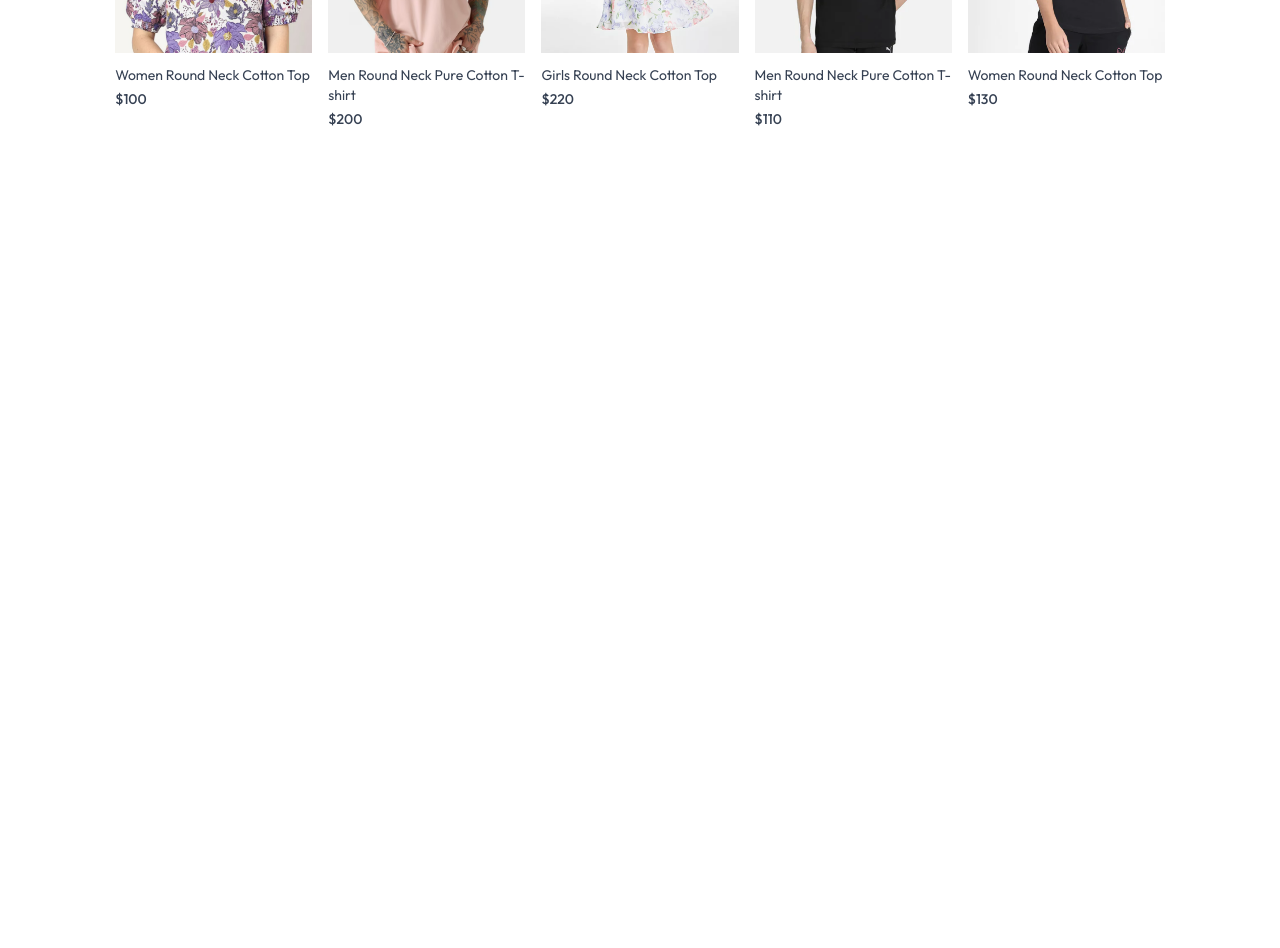
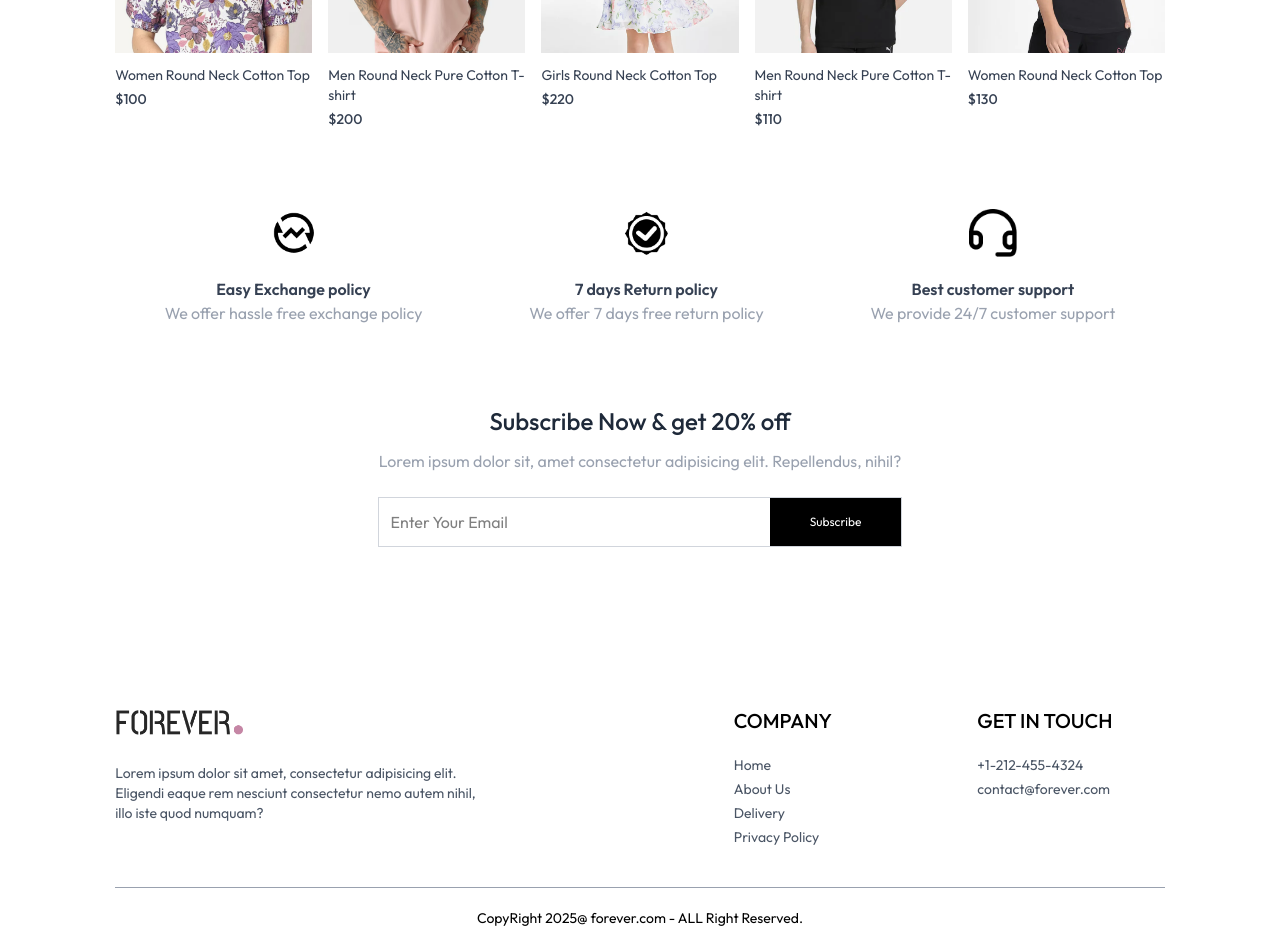
Before and after one commit to Samriddhadewan/ECOMMERCE-app, a React (Vite) app in the folder frontend/: page / in a window 1280 px wide. Shown: the part 1660-2608 px from the top of the page. Before the commit the page ends 1789 px from the top, so only its background shows below. Built offline with nearby package versions, Linux system fonts and the light colour scheme.

Commit message:
footer section also completed

```diff
--- a/frontend/src/App.jsx
+++ b/frontend/src/App.jsx
@@ -10,6 +10,7 @@
 import PlaceOrder from "./pages/PlaceOrder";
 import Orders from "./pages/Orders";
 import Navbar from "./components/Navbar";
+import Footer from "./components/Footer";
 
 
 
@@ -29,6 +30,7 @@
         <Route path="/place-order" element={<PlaceOrder></PlaceOrder>}/>
         <Route path="/orders" element={<Orders></Orders>}/>
       </Routes>
+      <Footer />
     </div>
   );
 };
--- /dev/null
+++ b/frontend/src/components/Footer.jsx
@@ -0,0 +1,39 @@
+import React from 'react'
+import { assets } from '../assets/assets'
+
+const Footer = () => {
+  return (
+<div>
+<div className='flex flex-col sm:grid grid-cols-[3fr_1fr_1fr] gap-14 my-10 mt-40 text-sm'>
+        <div>
+            <img src={assets.logo} className='mb-5 w-32' alt="" />
+            <p className='w-full md:w-2/3 text-gray-600'>
+                Lorem ipsum dolor sit amet, consectetur adipisicing elit. Eligendi eaque rem nesciunt consectetur nemo autem nihil, illo iste quod numquam?
+            </p>
+        </div>
+        <div>
+            <p className='text-xl font-medium mb-5'>COMPANY</p>
+            <ul className='flex flex-col gap-1 text-gray-600'>
+                <li>Home</li>
+                <li>About Us</li>
+                <li>Delivery</li>
+                <li>Privacy Policy</li>
+            </ul>
+        </div>
+        <div>
+            <p className='text-xl font-medium mb-5'>GET IN TOUCH</p>
+            <ul className='flex flex-col gap-1 text-gray-600'>
+                <li>+1-212-455-4324</li>
+                <li>contact@forever.com</li>
+            </ul>
+        </div>
+    </div>
+        <div>
+            <hr className='text-gray-400' />
+            <p className='py-5 text-sm text-center'>CopyRight 2025@ forever.com - ALL Right Reserved. </p>
+        </div>
+</div>
+  )
+}
+
+export default Footer
--- /dev/null
+++ b/frontend/src/components/NewsLetter.jsx
@@ -0,0 +1,25 @@
+import React from 'react'
+
+const NewsLetter = () => {
+    const onSubmitHandler = (event)=>{
+        event.preventDefault();
+    }
+
+
+
+
+  return (
+    <div className='text-center'>
+        <p className='text-2xl font-medium text-gray-800'>Subscribe Now & get 20% off</p>
+        <p className='text-gray-400 mt-3'>
+            Lorem ipsum dolor sit, amet consectetur adipisicing elit. Repellendus, nihil?
+        </p>
+        <form onSubmit={onSubmitHandler} className='w-full sm:w-1/2 flex items-center gap-3 mx-auto my-6 border border-gray-300 pl-3'>
+            <input className='w-full sm:flex-1 outline-none' type="email" placeholder='Enter Your Email' required />
+            <button className='bg-black text-white text-xs px-10 py-4' type='submit'>Subscribe</button>
+        </form>
+    </div>
+  )
+}
+
+export default NewsLetter
--- /dev/null
+++ b/frontend/src/components/OurPolicy.jsx
@@ -0,0 +1,28 @@
+import React from 'react'
+import { assets } from '../assets/assets'
+
+const OurPolicy = () => {
+  return (
+    <div className='flex flex-col sm:flex-row justify-around gap-12 sm:gap-2 text-center py-20 text-xs sm:text-sm md:text-base text-gray-700'>
+
+    <div>
+        <img src={assets.exchange_icon} className='w-12 m-auto mb-5' alt="" />
+        <p className='font-semibold'>Easy Exchange policy</p>
+        <p className='text-gray-400'>We offer hassle free exchange policy</p>
+    </div>
+    <div>
+        <img src={assets.quality_icon} className='w-12 m-auto mb-5' alt="" />
+        <p className='font-semibold'>7 days Return policy</p>
+        <p className='text-gray-400'>We offer 7 days free return policy</p>
+    </div>
+    <div>
+        <img src={assets.support_img} className='w-12 m-auto mb-5' alt="" />
+        <p className='font-semibold'>Best customer support</p>
+        <p className='text-gray-400'>We provide 24/7 customer support</p>
+    </div>
+
+    </div>
+  )
+}
+
+export default OurPolicy
--- a/frontend/src/pages/Home.jsx
+++ b/frontend/src/pages/Home.jsx
@@ -2,6 +2,8 @@
 import Hero from '../components/Hero'
 import LatestCollection from '../components/LatestCollection';
 import BestSeller from '../components/BestSeller';
+import OurPolicy from '../components/OurPolicy';
+import NewsLetter from '../components/NewsLetter';
 
 const Home = () => {
   return (
@@ -9,6 +11,8 @@
       <Hero />
       <LatestCollection />
       <BestSeller />
+      <OurPolicy />
+      <NewsLetter />
     </div>
   )
 }
```
